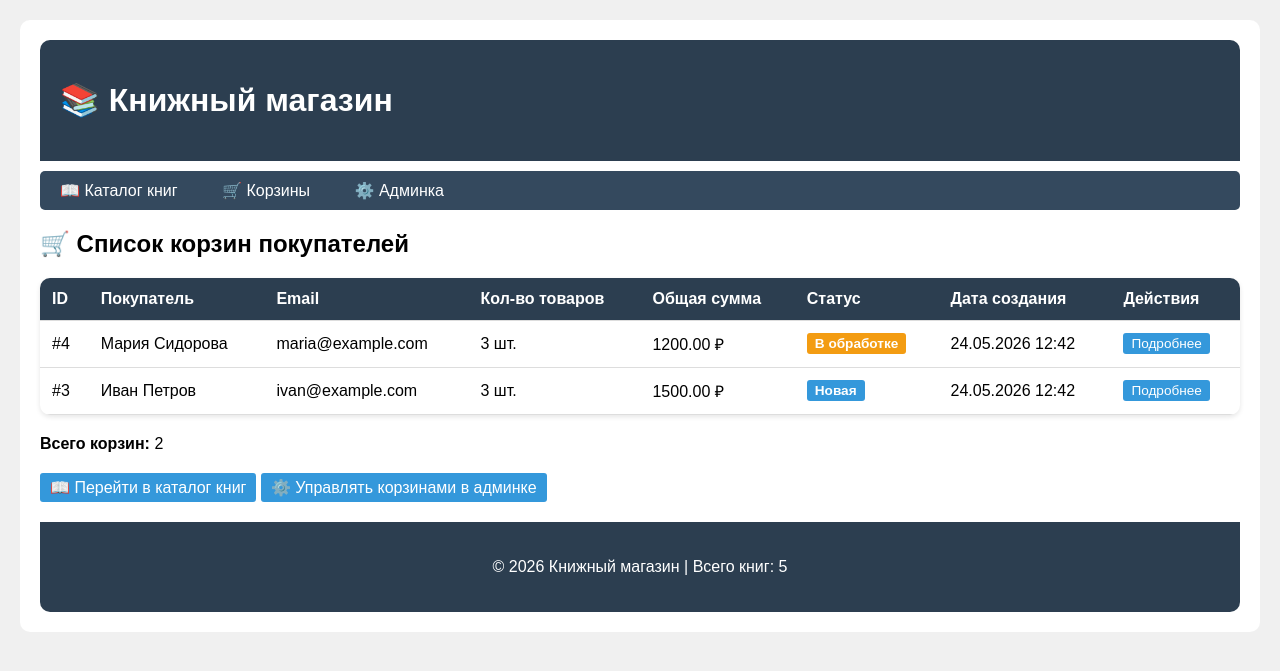
After one commit to Nast-Ji8/booksite, a Django app: page /carts/ in a window 1280 px wide. The commit adds this page. Shown: the top 671 px of the page. Run offline with Django 5.2, Linux system fonts and the light colour scheme; data comes from the database, SQL or seed files in the repository.

Commit message:
Add_shopping_cart_featur_2_0

```diff
--- a/booksite/catalog/templatetags/book_tags.py
+++ b/booksite/catalog/templatetags/book_tags.py
@@ -1,6 +1,6 @@
 from django import template
 from datetime import datetime
-import re
+from decimal import Decimal
 
 register = template.Library()
 
@@ -26,7 +26,6 @@ def book_age(publication_date):
     from datetime import date
     today = date.today()
     age = today.year - publication_date.year
-    # Корректировка, если день рождения еще не наступил
     if today.month < publication_date.month or (today.month == publication_date.month and today.day < publication_date.day):
         age -= 1
     return age
@@ -50,9 +49,9 @@ def current_year():
 
 @register.simple_tag
 def book_count():
-    """Возвращает количество книг в БД"""
-    from catalog.models import Book
-    return Book.objects.count()
+    """Возвращает количество товаров (продуктов) в БД"""
+    from catalog.models import Product  # ИСПРАВЛЕНО: Book -> Product
+    return Product.objects.count()
 
 @register.simple_tag(takes_context=True)
 def active_class(context, url_name):
@@ -65,15 +64,14 @@ def active_class(context, url_name):
 
 @register.inclusion_tag('catalog/_book_card.html')
 def book_card(book, show_price=True):
-    """Включаемый шаблон для карточки книги"""
+    """Включаемый шаблон для карточки товара"""
     return {
         'book': book,
         'show_price': show_price,
     }
 
-# Вместо assignment_tag используем simple_tag
 @register.simple_tag
 def get_featured_books(limit=3):
-    """Возвращает избранные книги (последние добавленные)"""
-    from catalog.models import Book
-    return Book.objects.all().order_by('-created_at')[:limit]
+    """Возвращает избранные товары (последние добавленные)"""
+    from catalog.models import Product  # ИСПРАВЛЕНО: Book -> Product
+    return Product.objects.all().order_by('-created_at')[:limit]
--- a/booksite/catalog/urls.py
+++ b/booksite/catalog/urls.py
@@ -4,6 +4,11 @@ from . import views
 app_name = 'catalog'
 
 urlpatterns = [
+    # Для первого задания (книги/товары)
     path('', views.BookListView.as_view(), name='book_list'),
     path('book/<int:pk>/', views.BookDetailView.as_view(), name='book_detail'),
+
+    # Для второго задания (корзины)
+    path('carts/', views.CartListView.as_view(), name='cart_list'),  # ГЛАВНАЯ СТРАНИЦА КОРЗИН
+    path('cart/<int:pk>/', views.CartDetailView.as_view(), name='cart_detail'),
 ]
--- a/booksite/catalog/views.py
+++ b/booksite/catalog/views.py
@@ -1,28 +1,34 @@
-from django.shortcuts import render, get_object_or_404
+from django.shortcuts import render
 from django.views.generic import ListView, DetailView
-from decimal import Decimal
-from .models import Book, Author, Publisher
+from .models import Customer, Product, Cart, CartItem
 
+# Для первого задания (товары/книги)
 class BookListView(ListView):
-    model = Book
+    model = Product
     template_name = 'catalog/book_list.html'
     context_object_name = 'books'
 
     def get_queryset(self):
-        return Book.objects.select_related('author', 'publisher').all()
-
-    def get_context_data(self, **kwargs):
-        context = super().get_context_data(**kwargs)
-        context['featured_books'] = Book.objects.all().order_by('-created_at')[:3]
-        return context
+        return Product.objects.all()
 
 class BookDetailView(DetailView):
-    model = Book
+    model = Product
     template_name = 'catalog/book_detail.html'
     context_object_name = 'book'
 
-    def get_context_data(self, **kwargs):
-        context = super().get_context_data(**kwargs)
-        # Исправлено: используем Decimal вместо float
-        context['discount_price'] = self.object.price * Decimal('0.9')
-        return context
+
+# Для второго задания (корзины)
+class CartListView(ListView):
+    """Страница /carts/ - список всех корзин"""
+    model = Cart
+    template_name = 'catalog/carts.html'
+    context_object_name = 'carts'
+
+    def get_queryset(self):
+        return Cart.objects.select_related('customer').prefetch_related('products').all()
+
+class CartDetailView(DetailView):
+    """Детальная страница корзины"""
+    model = Cart
+    template_name = 'catalog/cart_detail.html'
+    context_object_name = 'cart'
--- a/booksite/templates/base.html
+++ b/booksite/templates/base.html
@@ -37,6 +37,10 @@
             margin-right: 20px;
             padding: 5px 10px;
         }
+        nav a:hover {
+            background: #e74c3c;
+            border-radius: 5px;
+        }
         .book-card {
             background: #f9f9f9;
             border: 1px solid #ddd;
@@ -45,7 +49,7 @@
             border-radius: 5px;
         }
         .price {
-            color: red;
+            color: #e74c3c;
             font-size: 1.2em;
             font-weight: bold;
         }
@@ -65,24 +69,53 @@
             text-decoration: none;
             border-radius: 3px;
         }
+        .btn:hover {
+            background: #2980b9;
+        }
+        .cart-table {
+            width: 100%;
+            border-collapse: collapse;
+        }
+        .cart-table th, .cart-table td {
+            padding: 10px;
+            text-align: left;
+            border-bottom: 1px solid #ddd;
+        }
+        .cart-table th {
+            background: #34495e;
+            color: white;
+        }
+        .status-badge {
+            display: inline-block;
+            padding: 3px 8px;
+            border-radius: 3px;
+            font-size: 0.85em;
+            font-weight: bold;
+            color: white;
+        }
+        .status-new { background: #3498db; }
+        .status-processing { background: #f39c12; }
+        .status-completed { background: #27ae60; }
+        .status-cancelled { background: #e74c3c; }
     </style>
 </head>
 <body>
     <div class="container">
         <header>
-            <h1>📚 Книжный каталог</h1>
+            <h1>📚 Книжный магазин</h1>
         </header>
 
         <nav>
-            <a href="{% url 'catalog:book_list' %}">Главная</a>
-            <a href="/admin/">Админка</a>
+            <a href="{% url 'catalog:book_list' %}">📖 Каталог книг</a>
+            <a href="{% url 'catalog:cart_list' %}">🛒 Корзины</a>
+            <a href="/admin/">⚙️ Админка</a>
         </nav>
 
         {% block content %}
         {% endblock %}
 
         <footer>
-            <p>&copy; {% current_year %} Книжный каталог | Всего книг: {% book_count %}</p>
+            <p>&copy; {% current_year %} Книжный магазин | Всего книг: {% book_count %}</p>
         </footer>
     </div>
 </body>
--- /dev/null
+++ b/booksite/templates/catalog/carts.html
@@ -0,0 +1,102 @@
+{% extends "base.html" %}
+{% load book_tags %}
+
+{% block title %}Список корзин{% endblock %}
+
+{% block content %}
+<h2>🛒 Список корзин покупателей</h2>
+
+{% if carts %}
+    <style>
+        .cart-table {
+            width: 100%;
+            border-collapse: collapse;
+            background: white;
+            border-radius: 10px;
+            overflow: hidden;
+            box-shadow: 0 2px 5px rgba(0,0,0,0.1);
+        }
+        .cart-table th {
+            background: #2c3e50;
+            color: white;
+            padding: 12px;
+            text-align: left;
+        }
+        .cart-table td {
+            padding: 12px;
+            border-bottom: 1px solid #ddd;
+        }
+        .cart-table tr:hover {
+            background: #f5f5f5;
+        }
+        .status-badge {
+            display: inline-block;
+            padding: 3px 8px;
+            border-radius: 3px;
+            font-size: 0.85em;
+            font-weight: bold;
+            color: white;
+        }
+        .status-new { background: #3498db; }
+        .status-processing { background: #f39c12; }
+        .status-completed { background: #27ae60; }
+        .status-cancelled { background: #e74c3c; }
+        .btn-small {
+            display: inline-block;
+            background: #3498db;
+            color: white;
+            padding: 3px 8px;
+            text-decoration: none;
+            border-radius: 3px;
+            font-size: 0.85em;
+        }
+        .btn-small:hover {
+            background: #2980b9;
+        }
+    </style>
+
+    <table class="cart-table">
+        <thead>
+            <tr>
+                <th>ID</th>
+                <th>Покупатель</th>
+                <th>Email</th>
+                <th>Кол-во товаров</th>  <!-- ОТОБРАЖЕНИЕ КОЛИЧЕСТВА -->
+                <th>Общая сумма</th>
+                <th>Статус</th>
+                <th>Дата создания</th>
+                <th>Действия</th>
+            </tr>
+        </thead>
+        <tbody>
+            {% for cart in carts %}
+            <tr>
+                <td>#{{ cart.id }}</td>
+                <td>{{ cart.customer.name }}</td>
+                <td>{{ cart.customer.email }}</td>
+                <td>{{ cart.total_items }} шт.</td>  <!-- КОЛИЧЕСТВО ТОВАРОВ -->
+                <td>{{ cart.total_price|price_format }}</td>
+                <td>
+                    <span class="status-badge status-{{ cart.status }}">
+                        {{ cart.get_status_display }}
+                    </span>
+                </td>
+                <td>{{ cart.created_at|date:"d.m.Y H:i" }}</td>
+                <td>
+                    <a href="{% url 'catalog:cart_detail' cart.id %}" class="btn-small">Подробнее</a>
+                </td>
+            </tr>
+            {% endfor %}
+        </tbody>
+    </table>
+
+    <p style="margin-top: 20px;"><strong>Всего корзин:</strong> {{ carts|length }}</p>
+{% else %}
+    <p>Корзины не найдены. Создайте их через админ-панель.</p>
+{% endif %}
+
+<div style="margin-top: 20px;">
+    <a href="{% url 'catalog:book_list' %}" class="btn">📖 Перейти в каталог книг</a>
+    <a href="/admin/catalog/cart/" class="btn">⚙️ Управлять корзинами в админке</a>
+</div>
+{% endblock %}
```
Also changed, not shown: booksite/catalog/admin.py (+35 -12 lines), booksite/catalog/models.py (+80 -38 lines), booksite/templates/catalog/book_detail.html (+18 -23 lines), booksite/templates/catalog/book_list.html (+21 -9 lines), booksite/templates/catalog/cart_detail.html (added, +64 -0 lines), booksite/catalog/migrations/0002_customer_product_remove_book_author_and_more.py (added), booksite/catalog/migrations/0003_alter_cartitem_options_alter_customer_options_and_more.py (added), booksite/catalog/migrations/0004_product_author_product_pages_product_publisher.py (added), booksite/db.sqlite3.
